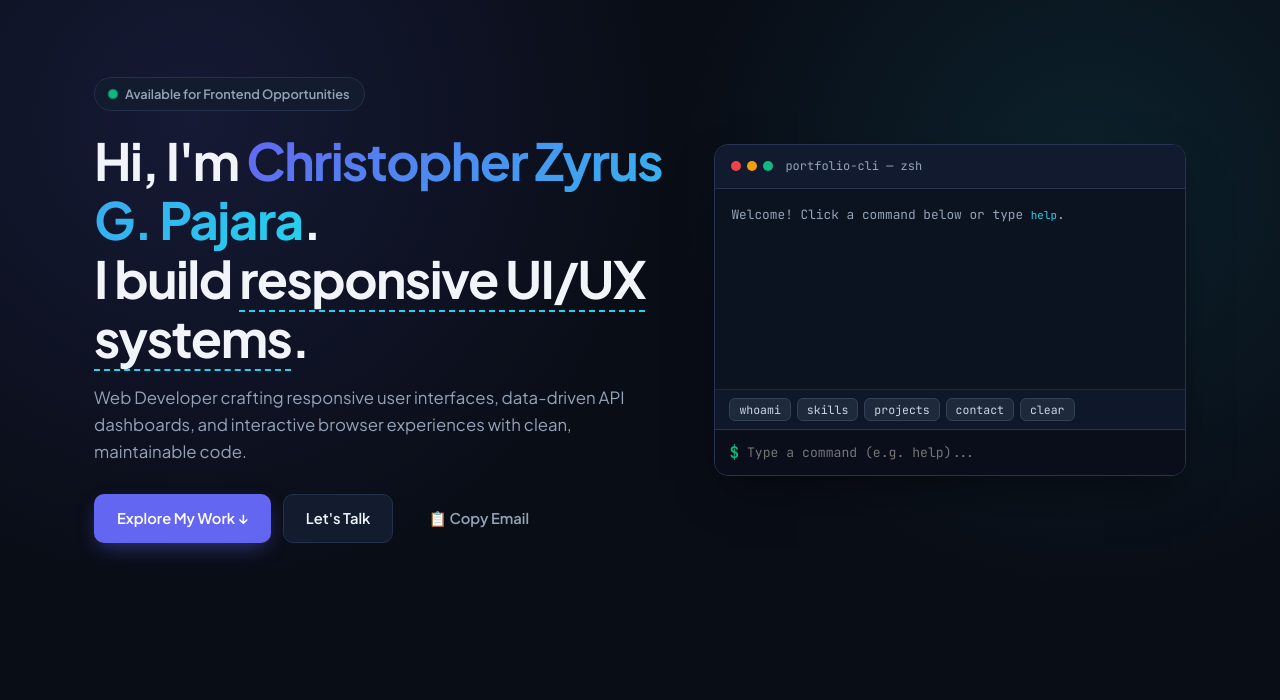
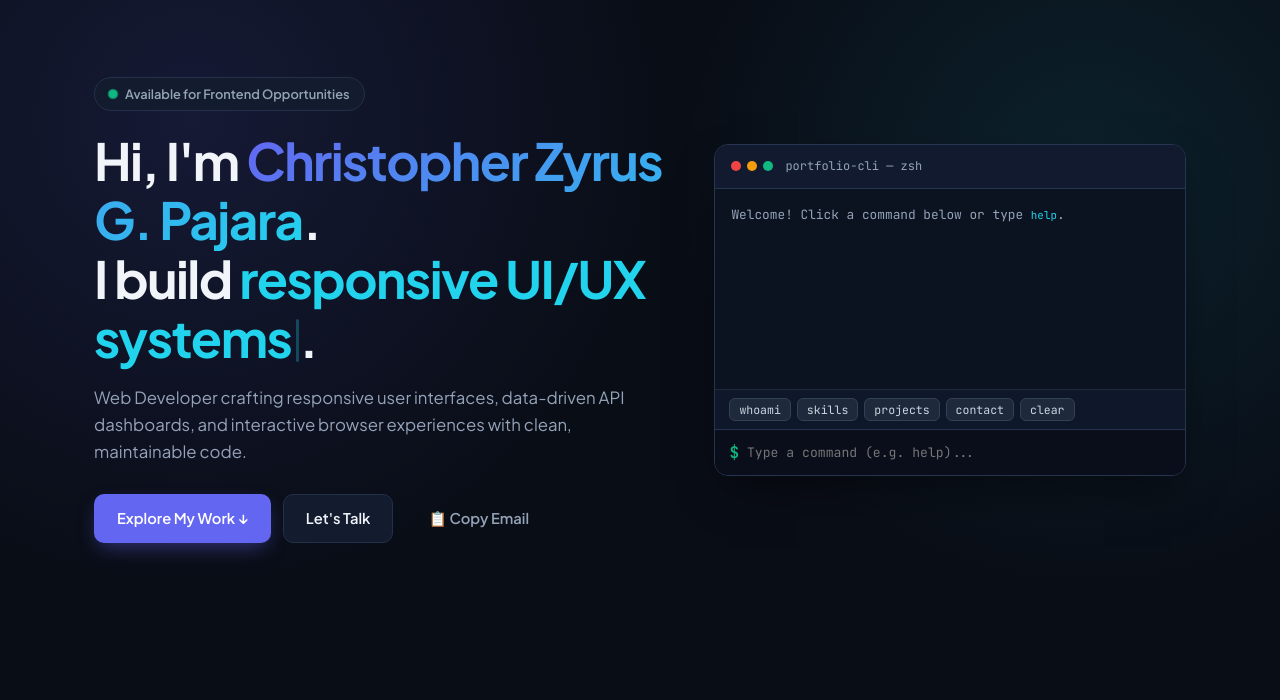
Before and after one commit to chrispajara193-sketch/chris-portfolio, a plain HTML site: page index.html in a window 1280 px wide. Shown: the part 74-774 px from the top of the page. Drawn offline with Linux system fonts and the light colour scheme.

Commit message:
Enhance role-rotator with caret animation and color
Added a caret animation to the role-rotator class and changed its color.

```diff
--- a/style.css
+++ b/style.css
@@ -256,7 +256,24 @@ code { font-family: var(--mono); font-size: 0.85em; color: var(--accent); }
 }
 
 .role-rotator {
-  border-bottom: 2px dashed var(--accent);
+  color: var(--accent);
+}
+
+.role-rotator::after {
+  content: "";
+  display: inline-block;
+  width: 3px;
+  height: 0.85em;
+  background: var(--accent);
+  margin-left: 5px;
+  vertical-align: -0.08em;
+  border-radius: 2px;
+  animation: caretFade 1.1s ease-in-out infinite;
+}
+
+@keyframes caretFade {
+  0%, 100% { opacity: 1; }
+  50% { opacity: 0.15; }
 }
 
 .hero-subtitle {
```
